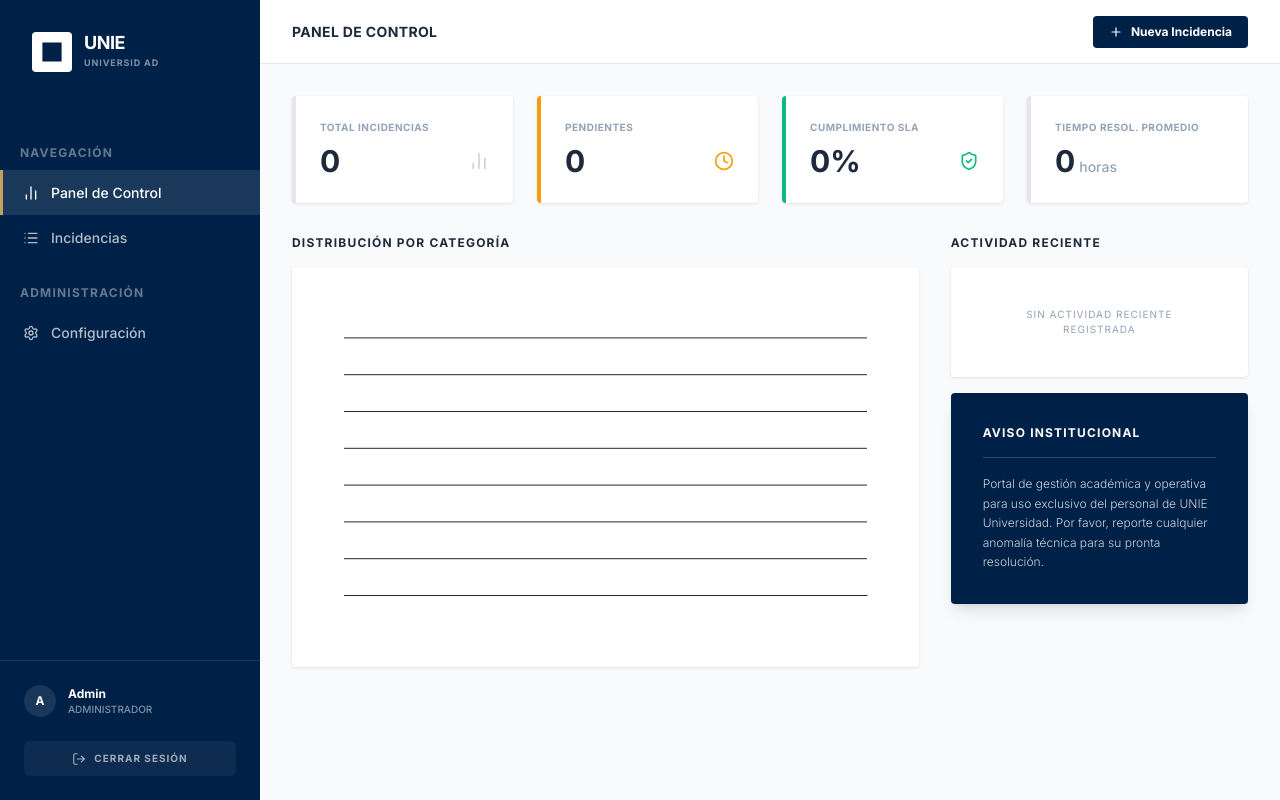
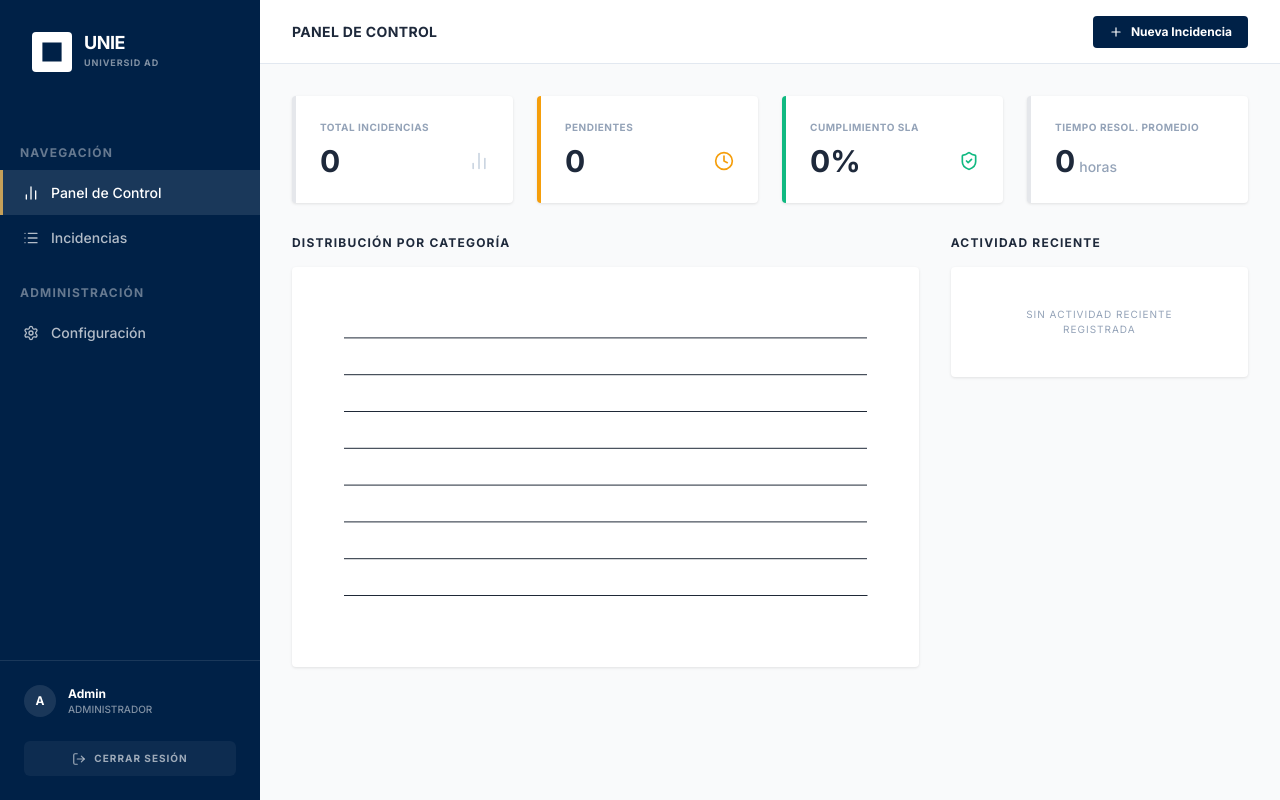
Before and after one commit to Dalf05/prueba_gestion, a Django app: page / in a window 1280 px wide. Run offline with Django 4.2, Linux system fonts and the light colour scheme; a user stored in the database is signed in; data that the repository does not hold is empty; some libraries are stand-ins or nearby versions.

Commit message:
feat: Remove institutional notice from dashboard
The institutional notice previously displayed on the dashboard has been removed. This information is redundant as it is covered by the platform's welcome message and user guidelines.

```diff
--- a/django_unie/templates/dashboard.html
+++ b/django_unie/templates/dashboard.html
@@ -70,12 +70,7 @@
                 {% endif %}
             </div>
 
-            <div class="bg-unie p-8 rounded text-white shadow-lg">
-                <h3 class="text-xs font-bold uppercase tracking-widest border-b border-white/20 pb-4 mb-4">Aviso Institucional</h3>
-                <p class="text-xs text-white/80 leading-relaxed font-light">
-                    Portal de gestión académica y operativa para uso exclusivo del personal de UNIE Universidad. Por favor, reporte cualquier anomalía técnica para su pronta resolución.
-                </p>
-            </div>
+
         </div>
     </div>
 </div>
```
